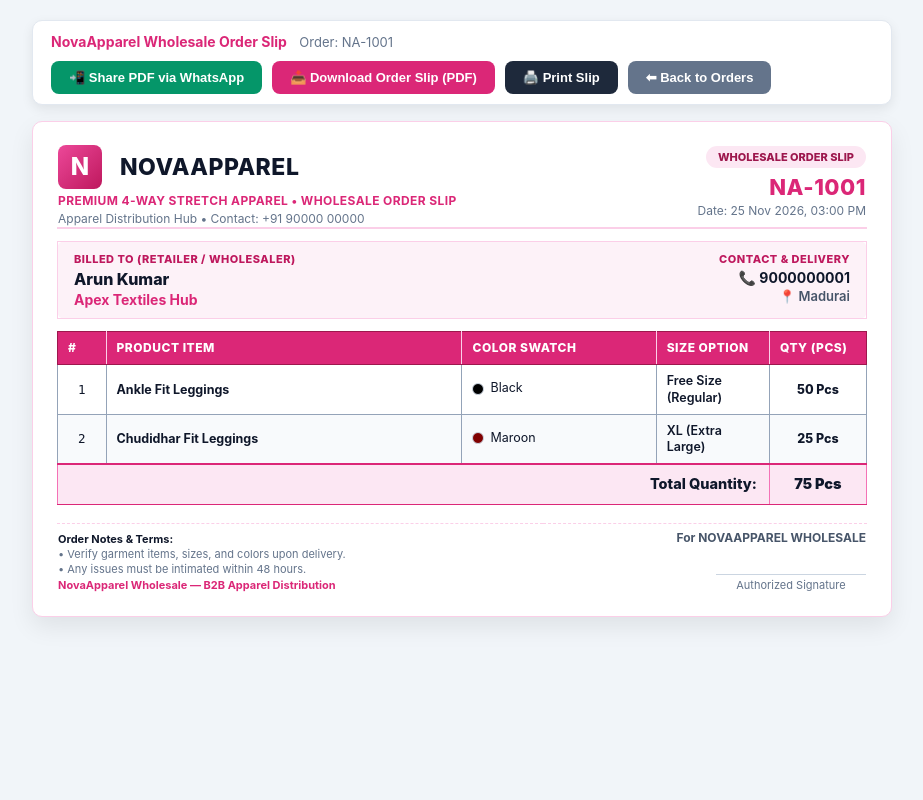
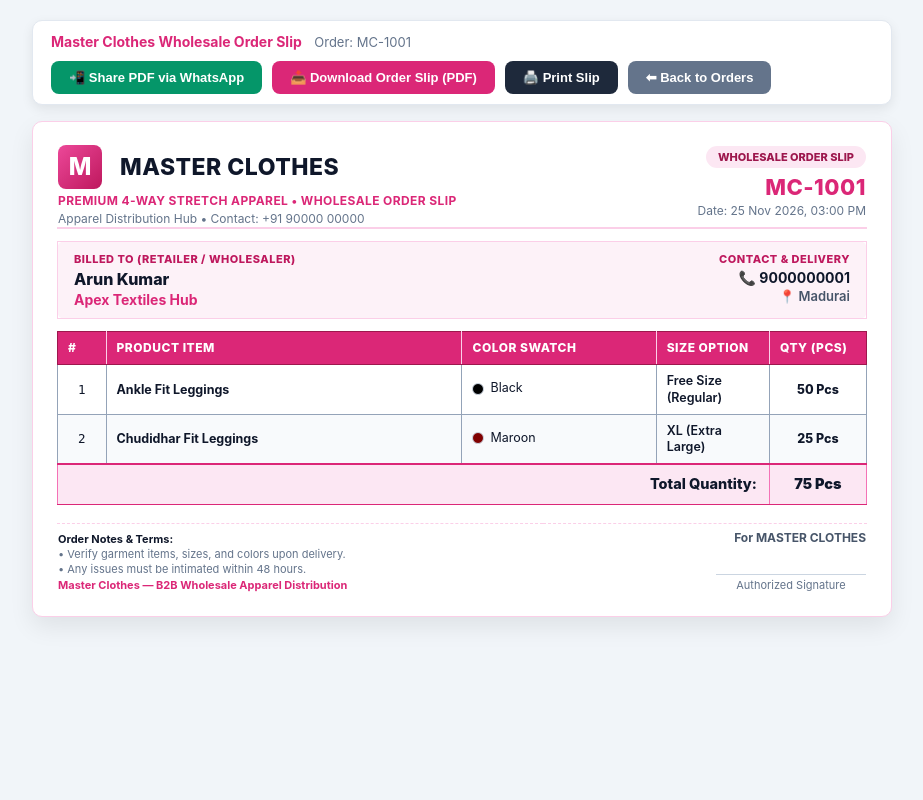
Before and after one commit to shankar123411/Master-clothes, a Laravel app: page /orders/1/print in a window 1280 px wide. Shown: the whole page, without its empty margins (178-1101 px from the left). Run offline with Laravel 12, Linux system fonts and the light colour scheme; data comes from the database, SQL or seed files in the repository.

Commit message:
Rebrand portal to Master Clothes Admin (MC-1001 prefix)

```diff
--- a/app/Models/Order.php
+++ b/app/Models/Order.php
@@ -73,7 +73,7 @@ class Order extends Model
         static::creating(function ($order) {
             if (empty($order->order_id)) {
                 $maxId = static::max('id') ?: 0;
-                $order->order_id = 'NA-' . (1001 + $maxId);
+                $order->order_id = 'MC-' . (1001 + $maxId);
             }
         });
     }
--- a/app/Providers/Filament/AdminPanelProvider.php
+++ b/app/Providers/Filament/AdminPanelProvider.php
@@ -30,7 +30,7 @@ class AdminPanelProvider extends PanelProvider
             ->path('admin')
             ->login()
             ->profile()
-            ->brandName('NovaApparel Admin')
+            ->brandName('Master Clothes Admin')
             ->colors([
                 'primary' => Color::Pink,
             ])
--- a/resources/views/orders/print.blade.php
+++ b/resources/views/orders/print.blade.php
@@ -23,7 +23,7 @@
 
     $orderDate = $order->created_at ? $order->created_at->timezone('Asia/Kolkata')->format('d M Y, h:i A') : date('d M Y, h:i A');
 
-    $waText = "🛍️ *NOVAAPPAREL WHOLESALE - ORDER SLIP*\n";
+    $waText = "🛍️ *MASTER CLOTHES - WHOLESALE ORDER SLIP*\n";
     $waText .= "-------------------------------------------\n";
     $waText .= "📋 *Order ID:* " . $order->order_id . "\n";
     $waText .= "📅 *Date:* " . $orderDate . "\n";
@@ -41,7 +41,7 @@
     $waText .= "-------------------------------------------\n";
     $waText .= "✨ *TOTAL QUANTITY:* *{$totalPcs} Pcs*\n";
     $waText .= "-------------------------------------------\n";
-    $waText .= "Thank you for doing business with *NovaApparel Wholesale*! 🙏";
+    $waText .= "Thank you for doing business with *Master Clothes*! 🙏";
     $waMessage = $waText;
 @endphp
 <!DOCTYPE html>
@@ -49,7 +49,7 @@
 <head>
     <meta charset="UTF-8">
     <meta name="viewport" content="width=device-width, initial-scale=1.0">
-    <title>NovaApparel_Order_Slip_{{ $order->order_id }}</title>
+    <title>MasterClothes_Order_Slip_{{ $order->order_id }}</title>
     <style>
         *, *::before, *::after {
             box-sizing: border-box !important;
@@ -360,7 +360,7 @@
     <!-- Action Bar for Screen View -->
     <div class="print-toolbar">
         <div>
-            <strong style="color: #db2777; font-size: 14px;">NovaApparel Wholesale Order Slip</strong>
+            <strong style="color: #db2777; font-size: 14px;">Master Clothes Wholesale Order Slip</strong>
             <span style="color: #64748b; font-size: 13px; margin-left: 8px;">Order: {{ $order->order_id }}</span>
         </div>
         <div style="display: flex; gap: 10px; flex-wrap: wrap;">
@@ -380,8 +380,8 @@
                 <tr>
                     <td style="vertical-align: top; width: 56%; padding-right: 8px;">
                         <div style="display: flex; align-items: center; gap: 8px;">
-                            <span class="viwin-emblem-badge">N</span>
-                            <span class="viwin-brand-title">NOVAAPPAREL</span>
+                            <span class="viwin-emblem-badge">M</span>
+                            <span class="viwin-brand-title">MASTER CLOTHES</span>
                         </div>
                         <p style="margin: 4px 0 0 0; font-size: 12px; font-weight: 700; color: #db2777; text-transform: uppercase; letter-spacing: 0.4px;">
                             Premium 4-Way Stretch Apparel • Wholesale Order Slip
@@ -477,11 +477,11 @@
                         <strong style="color: #0f172a;">Order Notes & Terms:</strong><br>
                         • Verify garment items, sizes, and colors upon delivery.<br>
                         • Any issues must be intimated within 48 hours.<br>
-                        <span style="color: #db2777; font-weight: 700;">NovaApparel Wholesale — B2B Apparel Distribution</span>
+                        <span style="color: #db2777; font-weight: 700;">Master Clothes — B2B Wholesale Apparel Distribution</span>
                     </div>
                 </td>
                 <td style="width: 40%; text-align: right; padding-top: 6px;">
-                    <div style="font-size: 12px; font-weight: 700; color: #475569; margin-bottom: 28px;">For NOVAAPPAREL WHOLESALE</div>
+                    <div style="font-size: 12px; font-weight: 700; color: #475569; margin-bottom: 28px;">For MASTER CLOTHES</div>
                     <div style="font-size: 11px; color: #64748b; border-top: 1px solid #cbd5e1; display: inline-block; padding-top: 3px; min-width: 150px; text-align: center;">
                         Authorized Signature
                     </div>
@@ -527,7 +527,7 @@ function downloadOrderSlipPdf() {
     const downloadUrl = '/orders/{{ $order->id }}/pdf?download=1';
     const a = document.createElement('a');
     a.href = downloadUrl;
-    a.download = 'NovaApparel_Order_Slip_{{ $order->order_id }}.pdf';
+    a.download = 'MasterClothes_Order_Slip_{{ $order->order_id }}.pdf';
     document.body.appendChild(a);
     a.click();
     document.body.removeChild(a);
--- a/resources/views/welcome.blade.php
+++ b/resources/views/welcome.blade.php
@@ -3,7 +3,7 @@
 <head>
     <meta charset="UTF-8">
     <meta name="viewport" content="width=device-width, initial-scale=1.0">
-    <title>NovaApparel Admin — Wholesale Apparel & Order Portal</title>
+    <title>Master Clothes Admin — Wholesale Apparel & Order Portal</title>
     <style>
         :root {
             --bg: #0f172a;
@@ -36,10 +36,10 @@
     <main class="container">
         <section class="hero">
             <div class="brand-row">
-                <div class="badge-logo">N</div>
+                <div class="badge-logo">M</div>
                 <span class="pill">Laravel 12 • Filament 5 • DomPDF</span>
             </div>
-            <h1>NovaApparel Wholesale Admin Portal</h1>
+            <h1>Master Clothes Wholesale Admin Portal</h1>
             <p class="sub">
                 Enterprise B2B wholesale order booking, product catalog, color swatch &amp; size matrix management, retailer directory, and automated A4 PDF Order Slip generation.
             </p>
--- a/routes/web.php
+++ b/routes/web.php
@@ -16,7 +16,7 @@ Route::get('/orders/{id}/print', function ($id) {
 Route::get('/orders/{id}/pdf', function ($id) {
     $order = Order::findOrFail($id);
     $pdf = Pdf::loadView('orders.pdf', compact('order'));
-    $fileName = 'NovaApparel_Order_Slip_' . $order->order_id . '.pdf';
+    $fileName = 'MasterClothes_Order_Slip_' . $order->order_id . '.pdf';
 
     if (request()->has('download')) {
         return $pdf->download($fileName);
```
Also changed, not shown: database/seeders/DatabaseSeeder.php (+5 -5 lines), resources/views/filament/resources/orders/invoice.blade.php (+6 -6 lines), resources/views/orders/pdf.blade.php (+5 -5 lines), README.md, 2 other files.
